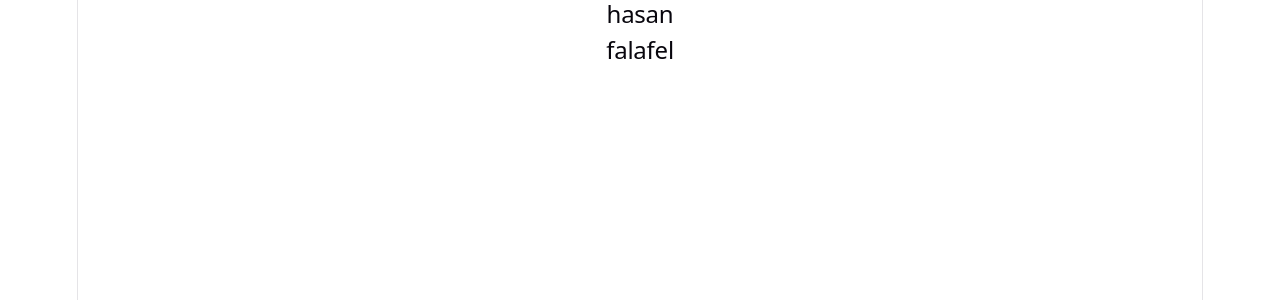
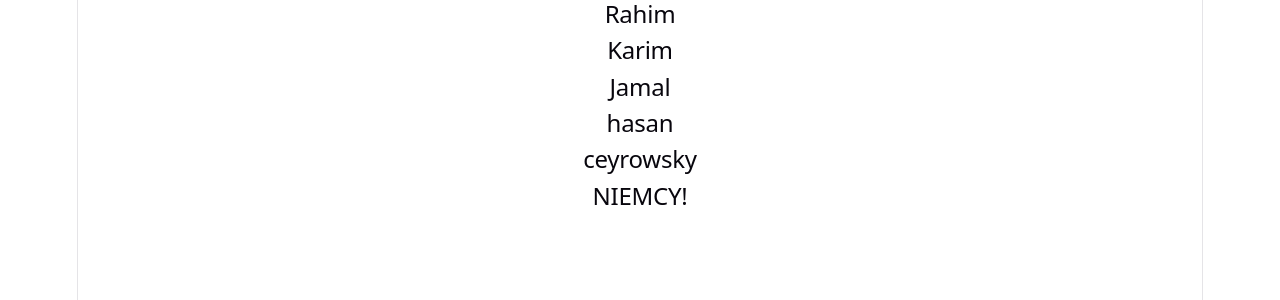
Before and after one commit to piotrlaczkowski16/propies, a React (Vite) app: page / in a window 1280 px wide. Shown: the top 300 px of the page. Built offline with nearby package versions, Linux system fonts and the light colour scheme.

Commit message:
filter hide names

```diff
--- a/src/App.jsx
+++ b/src/App.jsx
@@ -15,7 +15,7 @@ function App() {
   return (
     <div>
       {students
-        .filter((student) => showStudents.includes(student))
+        .filter((student) => student !== "falafel" && student !== "alberto")
         .map((student, index) => (
         <h2 key={index}>{student}</h2>
         ))}
```
